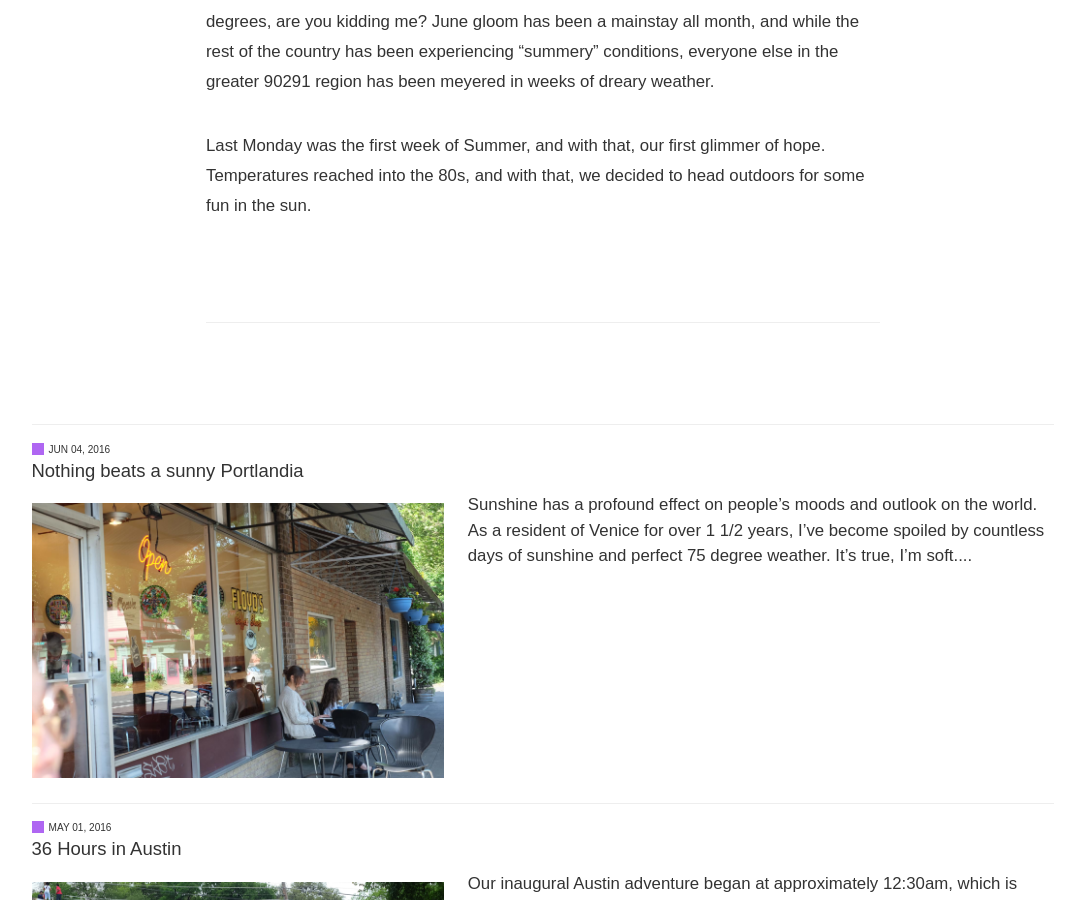
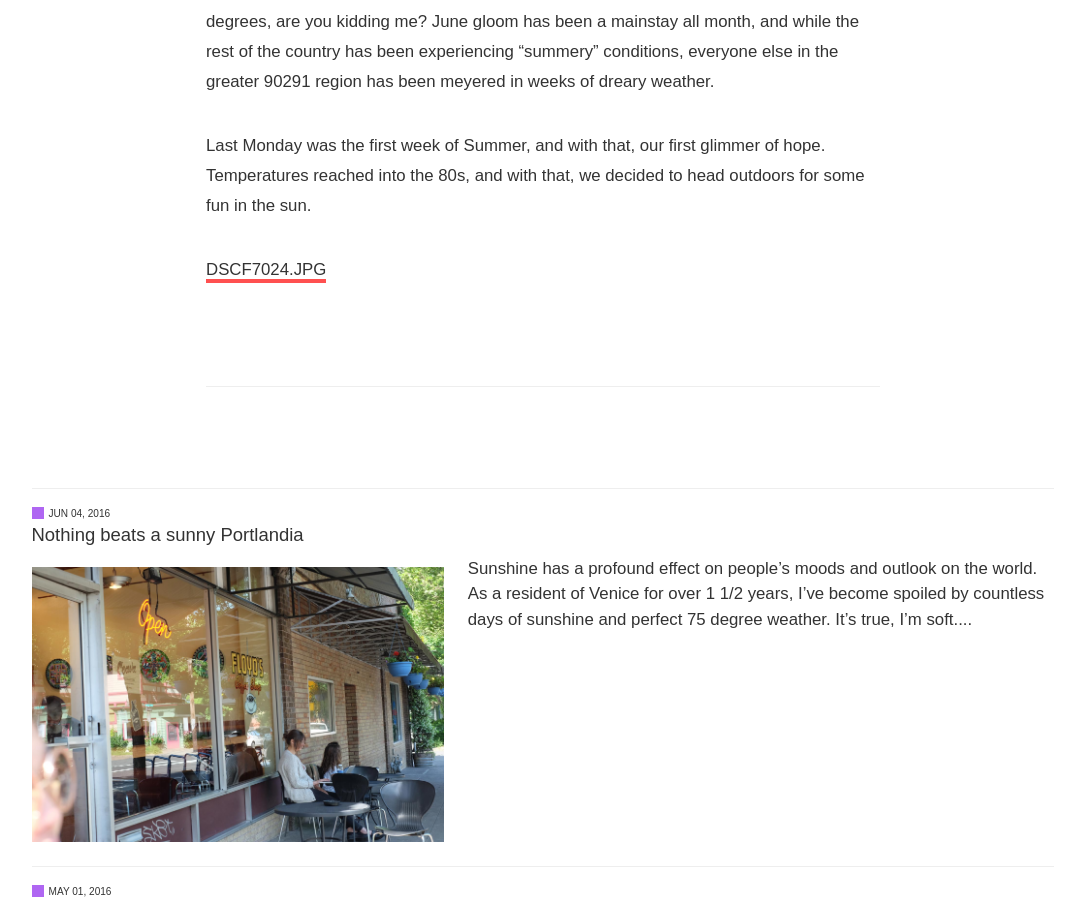
Before and after one commit to PHironaka/Miru-Blog, a Jekyll site: the page built from _posts/2016-06-27-a-break-from-june-gloom.markdown, in a window 1280 px wide and 900 px high, scrolled down 316 px. Shown: the whole window, without its empty margins (97-1172 px from the left). Built offline with Jekyll 4.4.1, drawn with Linux system fonts in a browser that asks for light colours; some web fonts are replaced; a script that is not in the unit is left out; comment, search, counter and statistics services are not loaded.

Commit message:
Updated A Break From June Gloom

```diff
--- a/_posts/2016-06-27-a-break-from-june-gloom.markdown
+++ b/_posts/2016-06-27-a-break-from-june-gloom.markdown
@@ -6,3 +6,5 @@ date: 2016-06-27 14:58:00 Z
 This is the one time during the calendar year Angelenos are allowed to complain about the weather. Why is this marine layer still here at 3pm? What is this cold breeze in the air? 65 degrees, are you kidding me? June gloom has been a mainstay all month, and while the rest of the country has been experiencing "summery" conditions, everyone else in the greater 90291 region has been meyered in weeks of dreary weather.
 
 Last Monday was the first week of Summer, and with that, our first glimmer of hope. Temperatures reached into the 80s, and with that, we decided to head outdoors for some fun in the sun.
+
+[DSCF7024.JPG](/uploads/DSCF7024.JPG)
```
